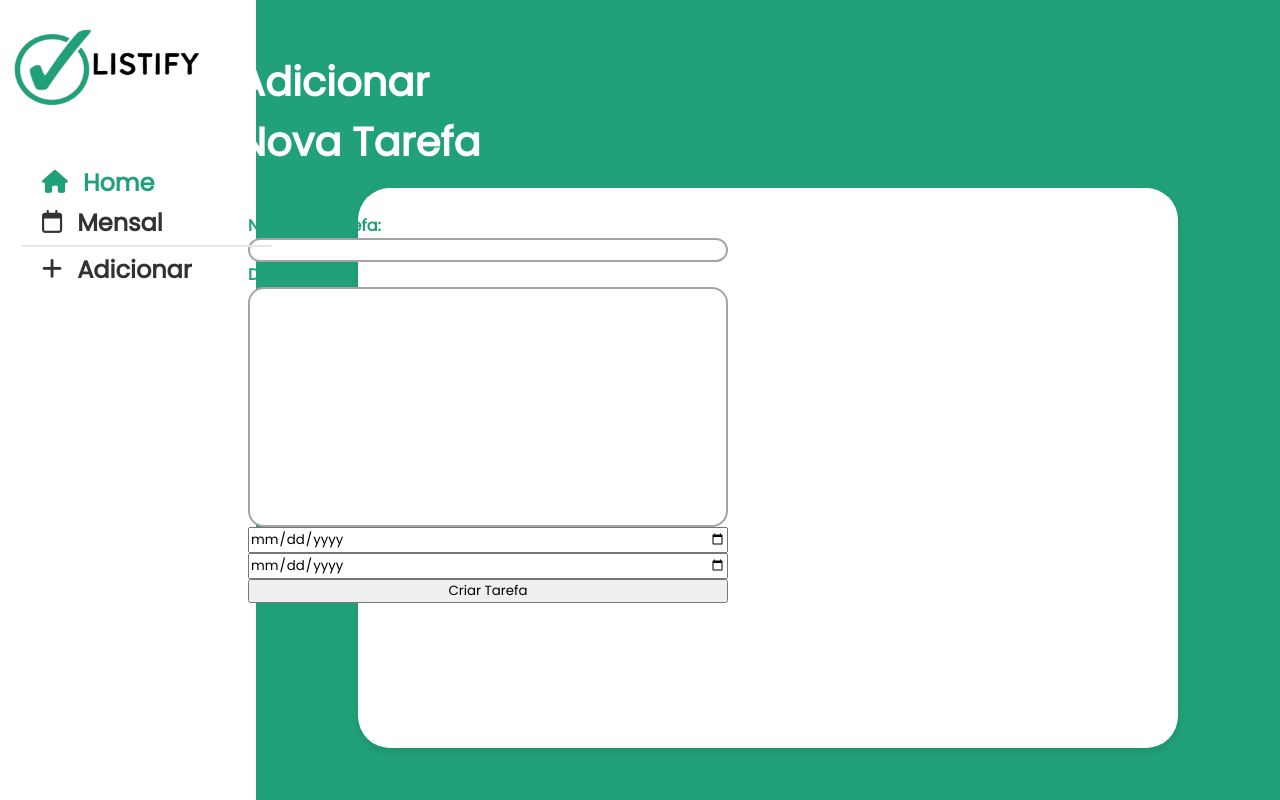
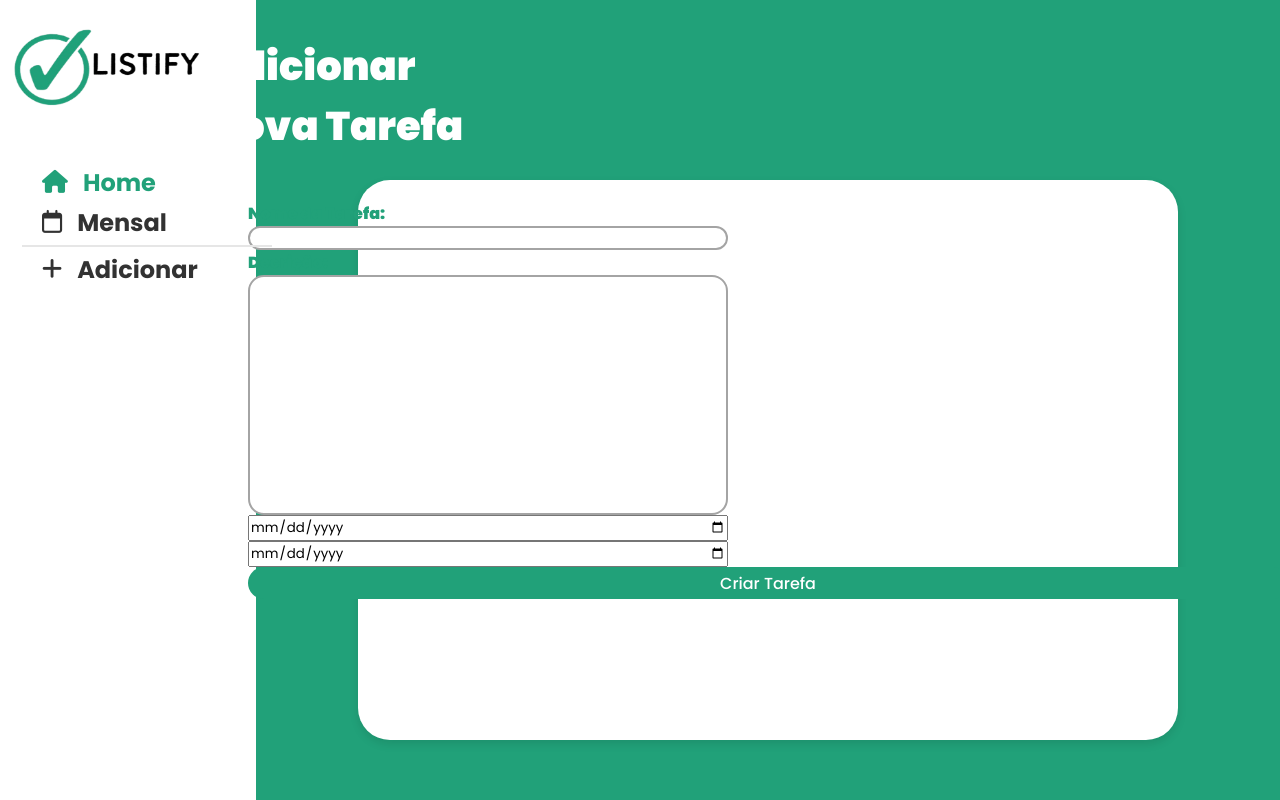
Before and after one commit to KauaSd/Listify, a PHP site: page / in a window 1280 px wide. Run offline with PHP 8.4, Linux system fonts and the light colour scheme; a user stored in the database is signed in; data comes from the database, SQL or seed files in the repository; some libraries are stand-ins or nearby versions.

Commit message:
estilização 2.0

```diff
--- a/header.php
+++ b/header.php
@@ -6,7 +6,9 @@
     <meta name="viewport" content="width=device-width, initial-scale=1.0">
     <title>Adicionar Tarefa | Listify</title>
     <link rel="stylesheet" href="./style.css" />
-    <link href="https://fonts.googleapis.com/css2?family=Poppins&display=swap" rel="stylesheet">
+    <link rel="preconnect" href="https://fonts.googleapis.com">
+    <link rel="preconnect" href="https://fonts.gstatic.com" crossorigin>
+    <link href="https://fonts.googleapis.com/css2?family=Poppins:ital,wght@0,100;0,200;0,300;0,400;0,500;0,600;0,700;0,800;0,900;1,100;1,200;1,300;1,400;1,500;1,600;1,700;1,800;1,900&display=swap" rel="stylesheet">
     <script src="https://kit.fontawesome.com/2554b6ec93.js" crossorigin="anonymous"></script>
 </head>
 
--- a/style.css
+++ b/style.css
@@ -47,7 +47,7 @@
   height: 100vh;
   background-color: #21A179;
   flex-direction: column;
-  gap: 2vh;
+  gap: 3vh;
 }
 
 .Form {
@@ -207,8 +207,8 @@
   align-items: center;
   justify-content: center;
   background-color: #ffff;
-  padding: 30px;
-  gap: 15px;
+  padding: 20vh;
+  gap: 3vh;
   transition: 0.5s;
 }
 
@@ -217,6 +217,7 @@
 }
 .quadradologin h1{
   align-self: center;
+  font-weight: 600;
 }
 .quadradologin input{
   width: 70vh;
@@ -248,17 +249,18 @@
 .titlePage{
   color: white;
   font-weight: bolder;
-  font-size: 40px;
-  width: 300px;
-  margin-left: -95vh;
+  font-size: 5vh;
+  width: 40vh;
+  margin-left: -100vh;
   font-weight: 900;
+  margin-top: -3vh;
 }
 
 .Formulario{
   display: flex;
   flex-direction: column;
-  margin-left: -70vh;
   margin-top: -15vh;
+  width: 130vh;
 }
 
 .labelFormulario{
@@ -270,3 +272,25 @@
   height: 30vh;
   width: 60vh;
 }
+input[name="tarefa"], input[name="dataInicio"], input[name="dataFim"]{
+  width: 60vh;
+}
+
+.btnCriarTarefa{
+  background-color: #21A179;
+  border:none;
+  color:white;
+  border-radius: 10vh;
+  cursor: pointer;
+  transition: 0.5s;
+  height: 4vh;
+  font-size: 2vh;
+  font-weight: 500;
+}
+
+.btnCriarTarefa:hover{
+    background-color: white;
+  color:#21A179;
+  border: 2px solid #21A179;
+  font-weight: 500;
+}
--- a/view/addTarefa.php
+++ b/view/addTarefa.php
@@ -36,7 +36,7 @@
                     <input class="form-control" type="text" name="descricao">
                     <input class="form-control" type="date" name="dataInicio">
                     <input class="form-control" type="date" name="dataFim">
-                    <button type="submit" class="btn btn-dark">Criar Tarefa</button>
+                    <button type="submit" class="btnCriarTarefa">Criar Tarefa</button>
                 </form>
             </div>
         </div>
```
